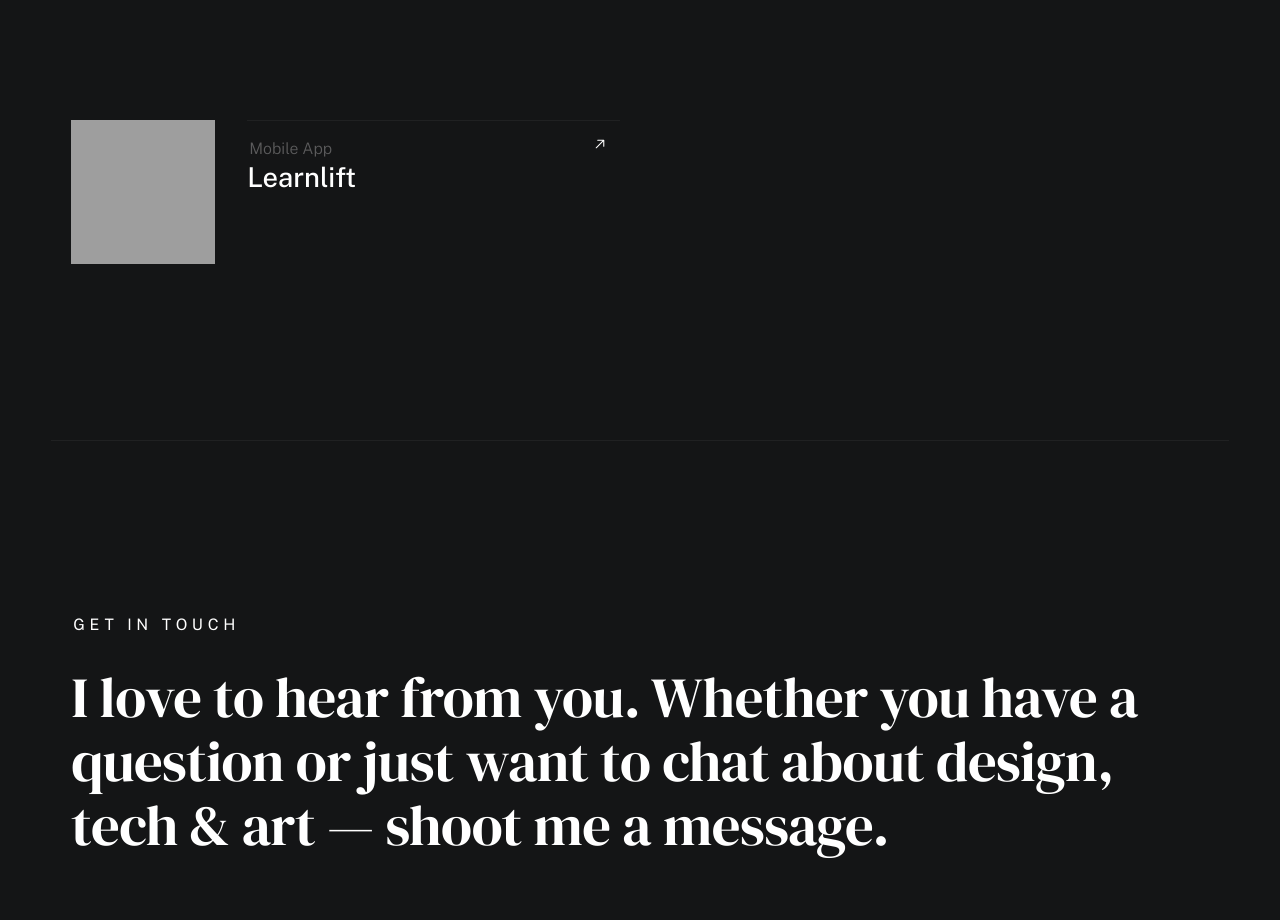
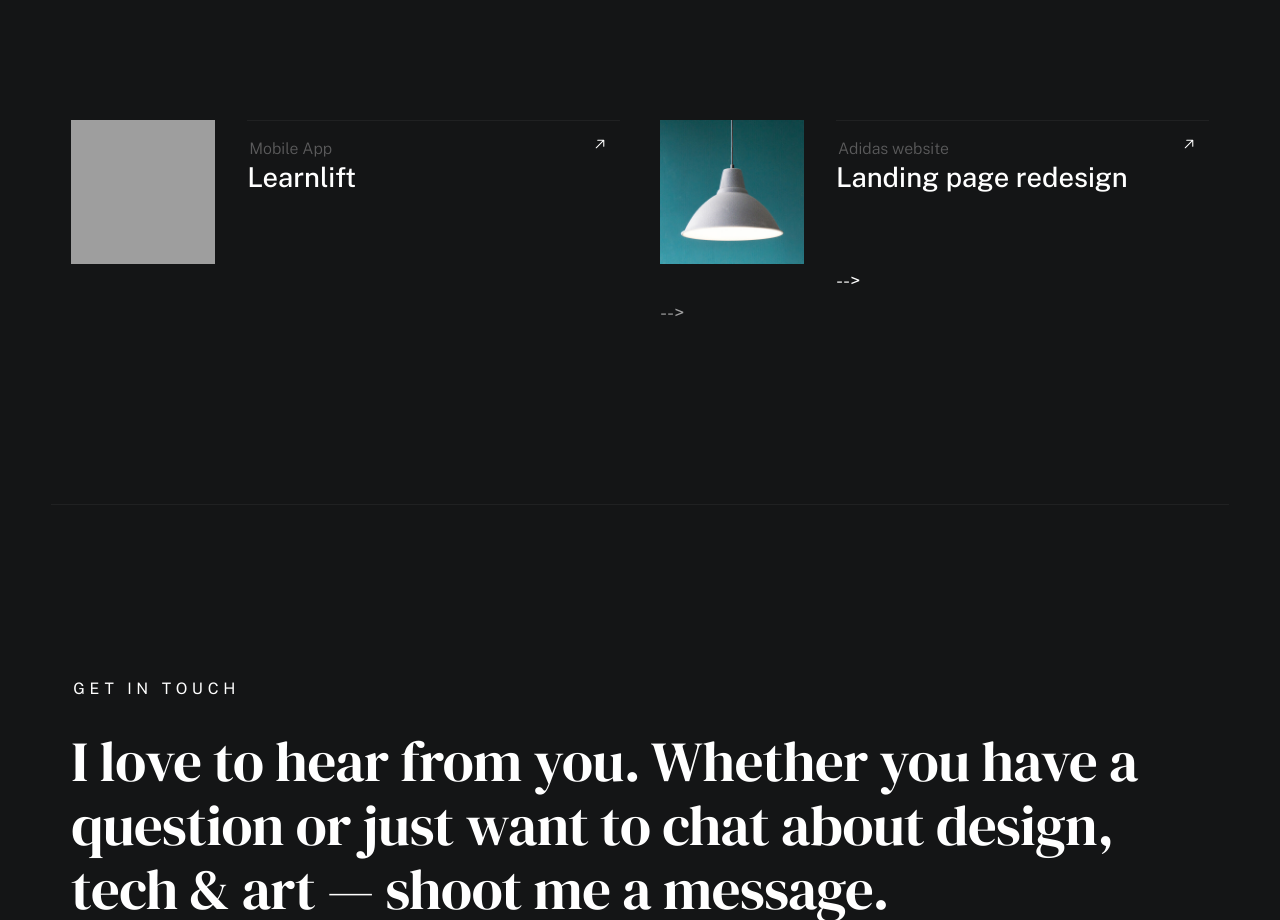
Before and after one commit to Souravdood/portfolio, a plain HTML site: page index.html in a window 1280 px wide. Shown: the part 3900-4820 px from the top of the page. Drawn offline with nearby package versions, Linux system fonts and the light colour scheme; grey boxes are pictures that could not be loaded; a web font is replaced by a local one.

Commit message:
Update index.html

```diff
--- a/index.html
+++ b/index.html
@@ -288,7 +288,7 @@
                                 </a>
                             </li> <!--end folio-list__item -->
 
-                            <!-- <li class="folio-list__item column" data-animate-el>
+                            <li class="folio-list__item column" data-animate-el>
                                 <a class="folio-list__item-link" href="#modal-02">
                                     <div class="folio-list__item-pic">
                                         <img src="images/portfolio/lamp.jpg"
@@ -297,13 +297,13 @@
 
                                     <div class="folio-list__item-text">
                                         <div class="folio-list__item-cat">
-                                            Product Design
+                                            Adidas website
                                         </div>
                                         <div class="folio-list__item-title">
-                                            The White Lamp.
+                                            Landing page redesign
                                         </div>
                                     </div> -->
-                                <!-- </a>
+                                </a>
                                 <a class="folio-list__proj-link" href="#" title="project link">
                                     <svg width="15" height="15" viewBox="0 0 15 15" fill="none" xmlns="http://www.w3.org/2000/svg"><path d="M8.14645 3.14645C8.34171 2.95118 8.65829 2.95118 8.85355 3.14645L12.8536 7.14645C13.0488 7.34171 13.0488 7.65829 12.8536 7.85355L8.85355 11.8536C8.65829 12.0488 8.34171 12.0488 8.14645 11.8536C7.95118 11.6583 7.95118 11.3417 8.14645 11.1464L11.2929 8H2.5C2.22386 8 2 7.77614 2 7.5C2 7.22386 2.22386 7 2.5 7H11.2929L8.14645 3.85355C7.95118 3.65829 7.95118 3.34171 8.14645 3.14645Z" fill="currentColor" fill-rule="evenodd" clip-rule="evenodd"></path></svg>
                                 </a> -->
```
